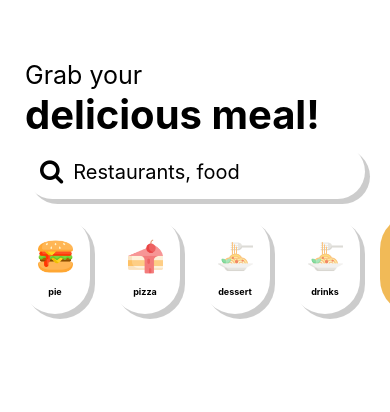
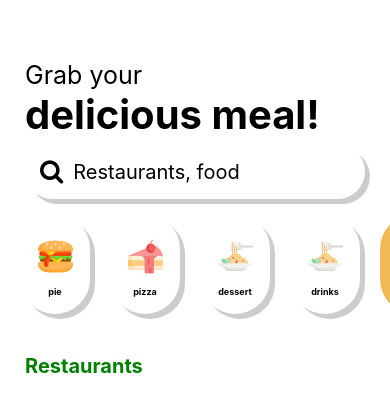
Before and after one commit to cazmaar/Meal_App_React_NAtive, a React Native app: screen / in a window 390 px wide. Shown: the top 412 px of the page. Built offline with nearby package versions, Linux system fonts and the light colour scheme.

Commit message:
fetch request written

```diff
--- a/App.js
+++ b/App.js
@@ -10,6 +10,7 @@ import pasta from "./src/Images/pasta.png";
 import smoothies from "./src/Images/smoothies.png";
 import steak from "./src/Images/steak.png";
 import { useState } from "react";
+import Restaurants from "./src/componnets/Restaurants/index.js";
 
 export default function App() {
   const [term, setTerm] = useState("burger");
@@ -21,7 +22,7 @@ export default function App() {
     { name: "burger", image: steak },
   ];
 
-  console.log(term);
+
 
   return (
     <View style={style.container}>
@@ -44,7 +45,7 @@ export default function App() {
           );
         }}
       />
-
+      <Restaurants term={term} />
       <StatusBar style="auto" />
     </View>
   );
--- a/package.json
+++ b/package.json
@@ -10,6 +10,7 @@
     "eject": "expo eject"
   },
   "dependencies": {
+    "axios": "^0.26.1",
     "expo": "~44.0.0",
     "expo-status-bar": "~1.2.0",
     "react": "17.0.1",
--- /dev/null
+++ b/src/componnets/Restaurants/index.js
@@ -0,0 +1,34 @@
+import React, { useEffect, useState } from "react";
+import { View, Text } from "react-native";
+import style from "./style";
+import axios from "axios";
+
+const Restaurants = ({ term }) => {
+ const [fetched, setFetched] = useState("h")
+  const fetch = async () => {
+    const res = await axios.get(
+      "https://api.yelp.com/v3/businesses/search?limit=15&term=Dessert&location=Toronto",
+      {
+        headers: {
+          Authorization:
+            "Bearer 8QoDRv24VSSNu-MXJ5evOzfifSjxivpCSUNs-G9y7eSSUHVb3_UAC46QNnC0oDtwfe2g8jZ5wB218A7KEcOprRxz_EwQVaKZwiGR7ABHXBPGtL2EW2ztYQ1rHiJGYnYx",
+        },
+      }
+    );
+
+  setFetched("res")
+  };
+
+  useEffect(() => {
+   fetch;
+   console.log(fetched)
+  }, [term]);
+
+  return (
+    <View style={style.container}>
+      <Text style={style.header}>Restaurants</Text>
+    </View>
+  );
+};
+
+export default Restaurants;
--- /dev/null
+++ b/src/componnets/Restaurants/style.js
@@ -0,0 +1,18 @@
+import { StyleSheet } from "react-native";
+
+const style = StyleSheet.create({
+  container: {
+    marginHorizontal: 25,
+    marginVertical: 15,
+    flex: 1,
+  },
+  header: {
+    fontWeight: "bold",
+    color:"green",
+    fontSize: 20,
+    paddingBottom: 10,
+    height:20
+  },
+});
+
+export default style
--- a/src/componnets/Search/index.js
+++ b/src/componnets/Search/index.js
@@ -2,18 +2,18 @@ import React, { useState } from "react";
 import { View, TextInput, Text } from "react-native";
 import { FontAwesome } from "@expo/vector-icons";
 import style from "./style";
-const Search = ({setTerm}) => {
+const Search = ({ setTerm }) => {
   const [input, setInput] = useState("");
-  const handleChange = (e) =>  {
-   setInput(e)
+  const handleChange = (e) => {
+    setInput(e);
   };
 
-  const handleEndEditing = ()=>{
-if(input.length>0){
- setTerm(input)
-}
-  }
-
+  const handleEndEditing = () => {
+    if (input.length > 0) {
+      setTerm(input);
+      setInput("")
+    }
+  };
 
   return (
     <View style={style.container}>
@@ -22,6 +22,7 @@ if(input.length>0){
       <TextInput
         onChangeText={handleChange}
         style={style.Input}
+        value={input}
         placeholder="Restaurants, food"
         onEndEditing={handleEndEditing}
       />
```
Also changed, not shown: 2 other files (tests, documents, lock files or other folders).
